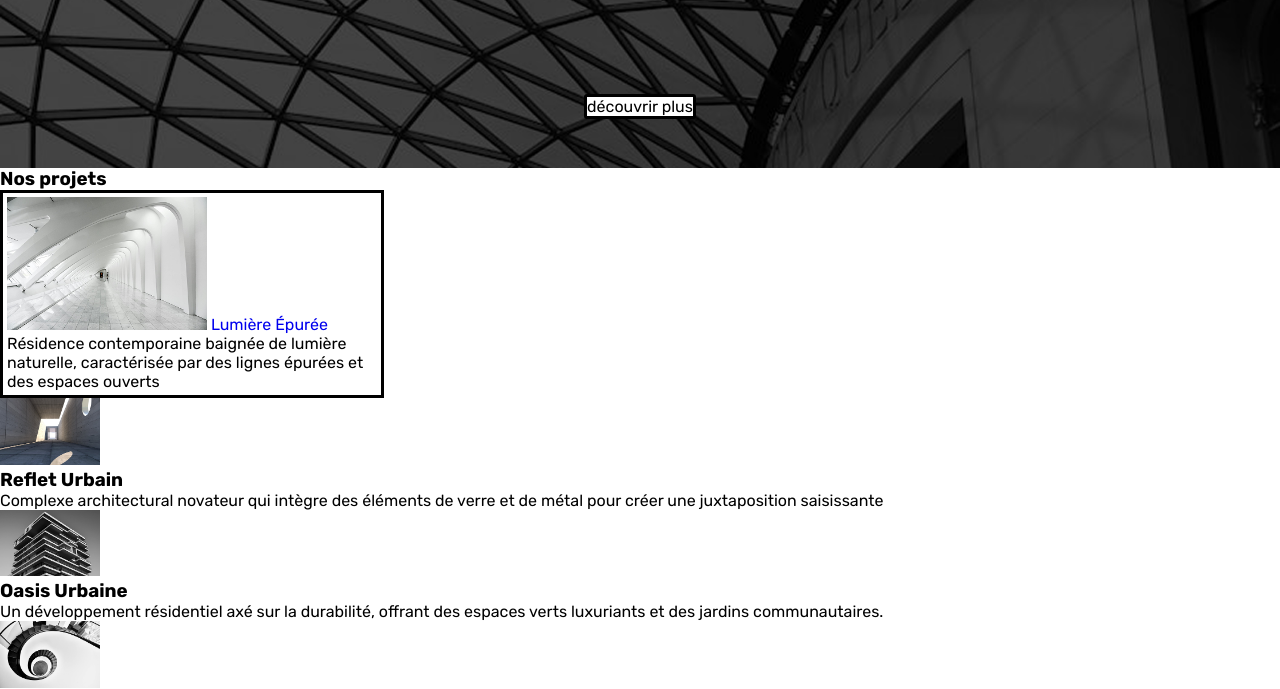
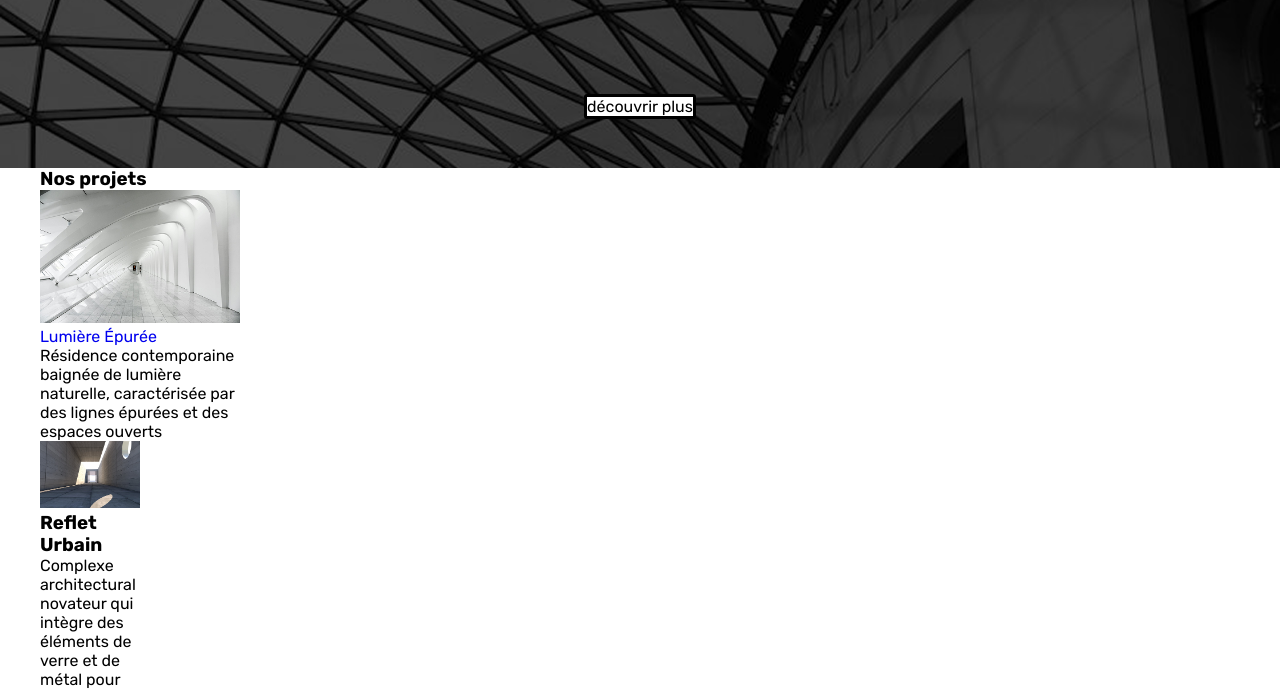
Before and after one commit to Romain1804/romain-monochrome, a plain HTML site: page index.html in a window 1280 px wide. Shown: the part 1309-1998 px from the top of the page. Drawn offline with Linux system fonts and the light colour scheme.

Commit message:
monochrome

```diff
--- a/index.html
+++ b/index.html
@@ -80,11 +80,11 @@
             <div class="flex aligncenter justify-center flexend"><a href="" class="btnblanc">découvrir plus</a>
             </div>
         </section>
-        <!-- SECTION 4 -->
-        <section id="Nos-projets">
+        <!-- SECTION 4  nos projets-->
+        <section id="Nos-projets" class="container1200">
             <h3>Nos projets</h3>
-
-            <div class="cardprojet">
+            <div class="flex spacebetween w45">
+            <div class=">
                 <a href="lumiere-epure.html">
                     <img src="asset/img-galerie-1.png" alt="" width="200">
                     <a href="lumiere-epure.html">Lumière Épurée</a>
@@ -111,6 +111,7 @@
                     d'énergie
                     renouvelable</p>
             </div>
+        </div>
         </section>
     </main>
     <footer class="black">
--- a/style.css
+++ b/style.css
@@ -68,3 +68,4 @@ a{text-decoration: none;}
 .bgred{background-color: red;}
 .gap32{gap: 32px;}
 .cardprojet{border: solid black 3px; width: 500px;padding: 4px;width: 30%}
+.w45{width: 45px;}
```
